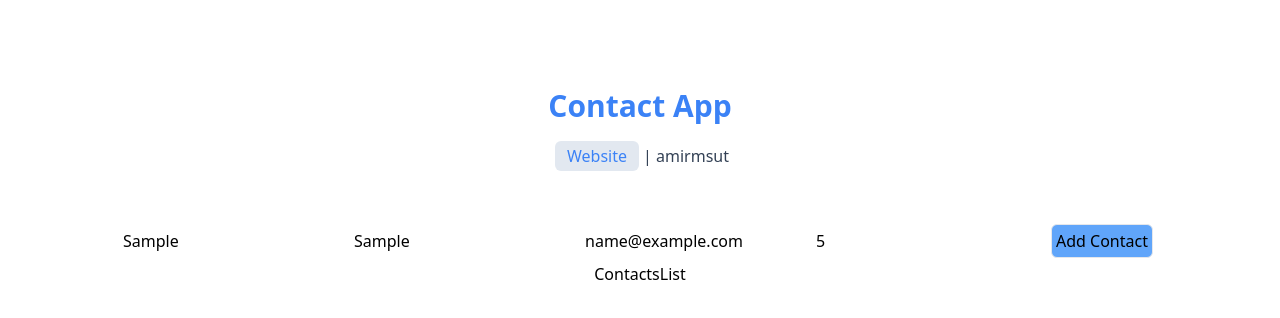
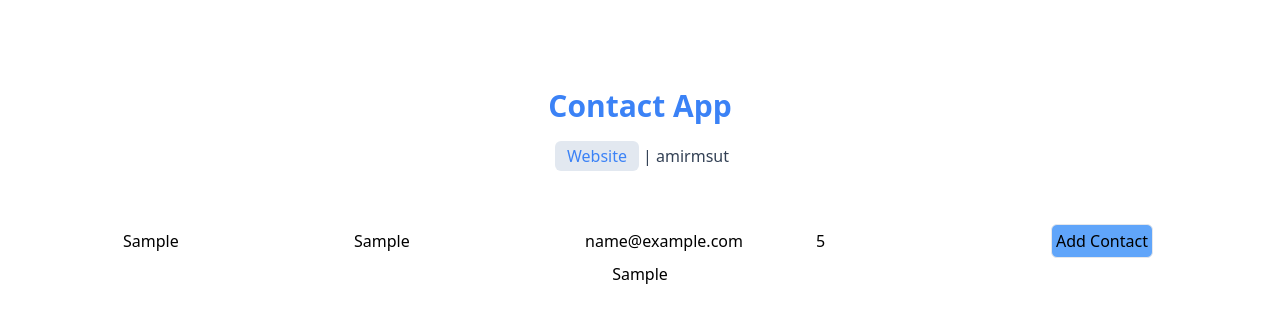
Before and after one commit to amirmsut/ContactApp, a React (Vite) app: page / in a window 1280 px wide. Both pictures are taken after typing "Sample", "Sample", "name@example.com", "5" into the empty fields and a click on the button "Add Contact". Shown: the top 318 px of the page. Built offline with nearby package versions, Linux system fonts and the light colour scheme.

Commit message:
unique id

```diff
--- a/package.json
+++ b/package.json
@@ -11,7 +11,8 @@
   },
   "dependencies": {
     "react": "^18.2.0",
-    "react-dom": "^18.2.0"
+    "react-dom": "^18.2.0",
+    "uuid": "^9.0.1"
   },
   "devDependencies": {
     "@types/react": "^18.2.15",
--- a/src/components/Contact.jsx
+++ b/src/components/Contact.jsx
@@ -1,6 +1,7 @@
 import React, { useState } from "react";
 import ContactsList from "./ContactsList";
 import inputs from "../constants/inputs";
+import { v4 } from "uuid";
 
 // const inputs = [
 //     { type: text, name: "name", placeholder: "Name" },
@@ -13,6 +14,7 @@
     const [contacts, setContacts] = useState([]);
     const [alert, setAlert] = useState("");
     const [contact, setContact] = useState({
+        id: "",
         name: "",
         lastName: "",
         email: "",
@@ -36,7 +38,8 @@
             return;
         }
         setAlert("");
-        setContacts((contacts) => [...contacts, contact]);
+        const newContact = { ...contact, id: v4() };
+        setContacts((contacts) => [...contacts, newContact]);
         setContact({
             name: "",
             lastName: "",
--- a/src/components/ContactsList.jsx
+++ b/src/components/ContactsList.jsx
@@ -1,11 +1,20 @@
 import React from "react";
-const ContactsList = (props) => {
-    console.log(props);
+const ContactsList = ({ contacts }) => {
+    console.log(contacts);
     return (
         <div>
-            <div>ContactsList</div>
+            <div>
+                <h3></h3>
+                <ul>
+                    {contacts.map((contact) => (
+                        <li key={contact.id}>{contact.name}</li>
+                    ))}
+                </ul>
+            </div>
         </div>
     );
 };
 
 export default ContactsList;
+
+// When using remove in app we need unique-id
```
Also changed, not shown: 1 other file (tests, documents, lock files or other folders).
